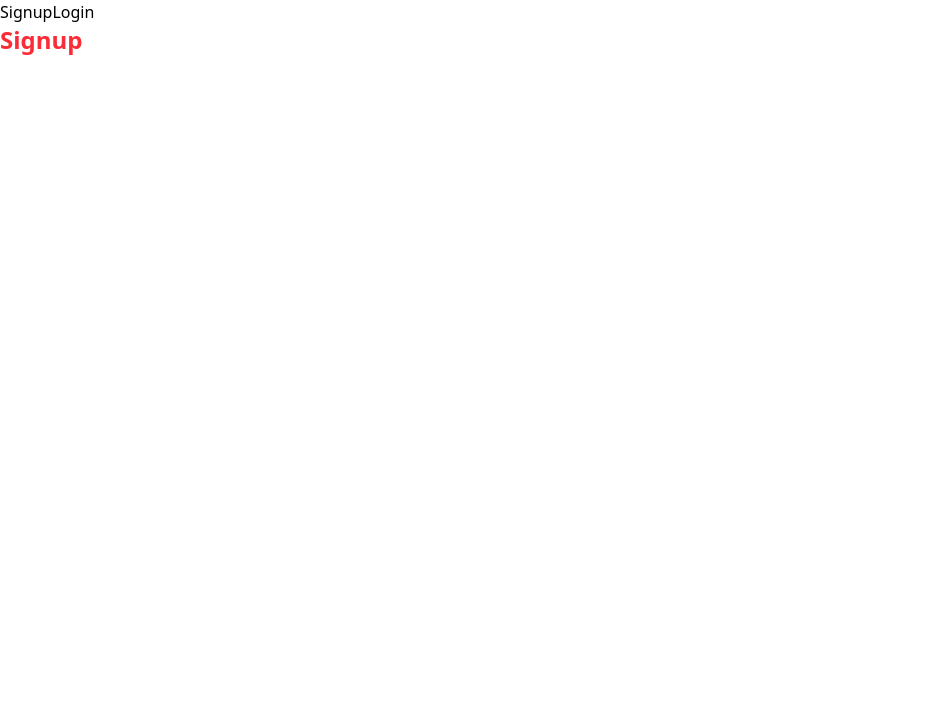
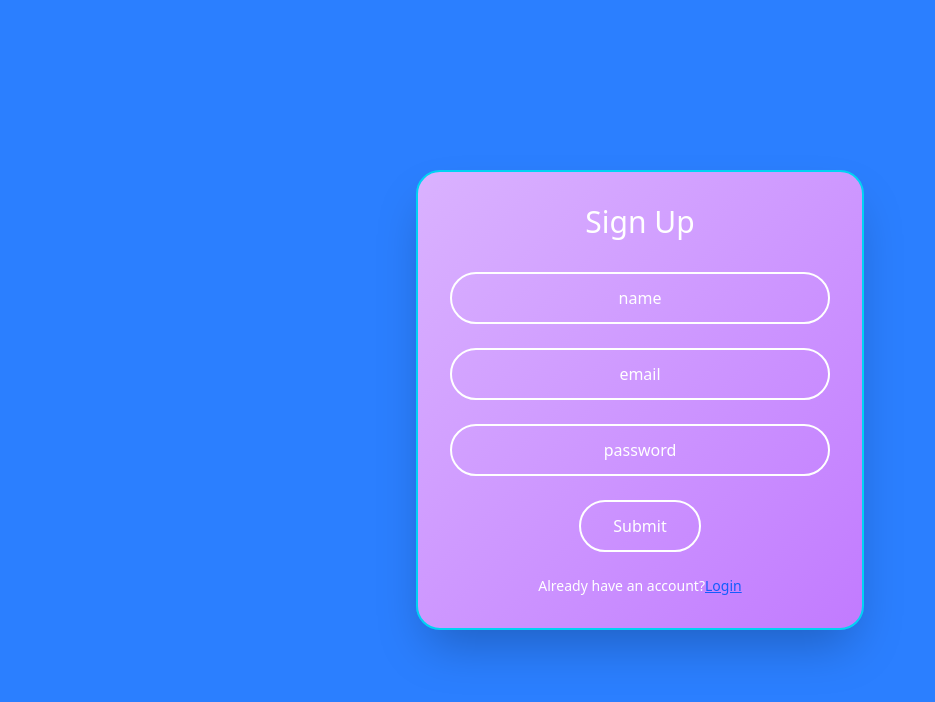
Before and after one commit to Philip-Skaria/BookaFlight, a React (Vite) app in the folder frontend/: page /signup in a window 1280 px wide. Shown: the top 702 px of the page, without its empty margins (0-935 px from the left). Built offline with nearby package versions, Linux system fonts and the light colour scheme.

Commit message:
login and signup page

```diff
--- a/frontend/src/App.jsx
+++ b/frontend/src/App.jsx
@@ -8,8 +8,8 @@ export const App = () => {
   <>
     <Router>
       <div>
-      <Link to="/signup">Signup</Link>
-      <Link to="/login">Login</Link>
+      <Link to="/signup"></Link>
+      <Link to="/login"></Link>
       </div>
       <Routes>
         <Route path='/signup' element={<Signup/>}/>
@@ -17,6 +17,7 @@ export const App = () => {
       </Routes>
     </Router>
   </>
+
   )
 }
 
--- a/frontend/src/pages/Login.jsx
+++ b/frontend/src/pages/Login.jsx
@@ -1,8 +1,59 @@
 import React from 'react'
+import {useState} from 'react'
 
 export const Login = () => {
+    const [email,setEmail]=useState('')
+    const [password,setPassword]=useState('')
+
+    const handleSubmit=()=>{
+        console.log("login attempt:",{email,password})
+    }
+
+
   return (
-    <div>login</div>
+    <div className="min-h-screen bg-blue-500 flex items-center justify-center p-4">
+        <div className="bg-gradient-to-br from-purple-300 to-purple-400 bg-opacity-60 border-2 border-cyan-400 rounded-3xl p-8 w-full max-w-md shadow-2xl backdrop-blur-sm">
+            <h1 className="text-3xl font-light text-white text-center mb-8">Login</h1>
+            <div className="space-y-6">
+                <div>
+                    <input
+                    type="email"
+                    placeholder='email'
+                    value={email}
+                    onChange={(e)=>setEmail(e.target.value)}
+                    className="w-full px-4 py-3 rounded-full bg-purple bg-opacity-20 border-2 border-white border-opacity-40 text-black placeholder-white placeholder-opacity-80 focus:outline-none focus:ring-2 focus:ring-cyan-300 focus:border-transparent text-center"
+                    />
+                </div>
+
+                <div>
+                    <input
+                    type="password"
+                    placeholder='password'
+                    value={password}
+                    onChange={(e)=>setPassword(e.target.value)}
+                    className="w-full px-4 py-3 rounded-full bg-purple bg-opacity-20 border-2 border-white border-opacity-40 text-white placeholder-white placeholder-opacity-80 focus:outline-none focus:ring-2 focus:ring-cyan-300 focus:border-transparent text-center"
+                    />
+                </div>
+
+                <div className="flex justify-center">
+                    <button
+                    onClick={handleSubmit}
+                    className="px-8 py-3 rounded-full bg-purple bg-opacity-25 border-2 border-white border-opacity-50 text-white font-medium hover:bg-opacity-35 focus:outline-none focus:ring-2 focus:ring-cyan-300 transition-all duration-200"
+                    >
+                    Submit
+                    </button>
+                </div>
+                <div className="mt-6 text-center">
+                    <p className="text-white text-sm">
+                         Dont have an account?
+                        <a href='/signup' className="text-blue-600 hover:text-cyan-100 underline">
+                        Sign Up
+                        </a>
+                    </p>
+                </div>
+            </div>
+        </div>
+    </div>
   )
 }
 export default Login
--- a/frontend/src/pages/Signup.jsx
+++ b/frontend/src/pages/Signup.jsx
@@ -1,8 +1,68 @@
 import React from 'react'
+import {useState} from 'react'
 
 export const Signup = () => {
+    const [name,setName]=useState('')
+    const [email,setEmail]=useState('')
+    const [password,setPassword]=useState('')
+
+    const handleSubmit=()=>{
+        console.log("sign up attempt:",{name,email,password})
+    }
+
   return (
-    <div className="text-2xl font-bold text-red-500">Signup</div>
+    <div className="min-h-screen bg-blue-500 flex items-center justify-center p-4">
+        <div className="bg-gradient-to-br from-purple-300 to-purple-400 bg-opacity-60 border-2 border-cyan-400 rounded-3xl p-8 w-full max-w-md shadow-2xl backdrop-blur-sm">
+            <h1 className="text-3xl font-light text-white text-center mb-8">Sign Up</h1>
+            <div className="space-y-6">
+
+                <div>
+                    <input
+                    type="name"
+                    placeholder="name"
+                    value={name}
+                    onChange={(e)=>setName(e.target.value)}
+                    className="w-full px-4 py-3 rounded-full bg-purple bg-opacity-20 border-2 border-white border-opacity-40 text-white placeholder-white placeholder-opacity-80 focus:outline-none focus:ring-2 focus:ring-cyan-300 focus:border-transparent text-center"
+                    />
+                </div>
+
+                <div>
+                    <input
+                    type="email"
+                    placeholder="email"
+                    value={email}
+                    onChange={(e)=>setEmail(e.target.value)}
+                    className="w-full px-4 py-3 rounded-full bg-purple bg-opacity-20 border-2 border-white border-opacity-40 text-white placeholder-white placeholder-opacity-80 focus:outline-none focus:ring-2 focus:ring-cyan-300 focus:border-transparent text-center"
+                    />
+                </div>
+
+                <div>
+                    <input
+                    type="password"
+                    placeholder="password"
+                    value={password}
+                    onChange={(e)=>setPassword(e.target.value)}
+                    className="w-full px-4 py-3 rounded-full bg-purple bg-opacity-20 border-2 border-white border-opacity-40 text-white placeholder-white placeholder-opacity-80 focus:outline-none focus:ring-2 focus:ring-cyan-300 focus:border-transparent text-center"
+                    />
+                </div>
+
+                <div className="flex justify-center">
+                    <button
+                    onClick={handleSubmit}
+                    className="px-8 py-3 rounded-full bg-purple bg-opacity-25 border-2 border-white border-opacity-50 text-white font-medium hover:bg-opacity-35 focus:outline-none focus:ring-2 focus:ring-cyan-300 transition-all duration-200"
+                    >
+                    Submit
+                    </button>
+                </div>
+            </div>
+            <div className="mt-6 text-center">
+                <p className="text-white text-sm">
+                    Already have an account?
+                    <a href="/login" className="text-blue-600 hover:text-cyan-100 underline">Login</a>
+                </p>
+            </div>
+        </div>
+    </div>
   )
 }
 export default Signup
```
